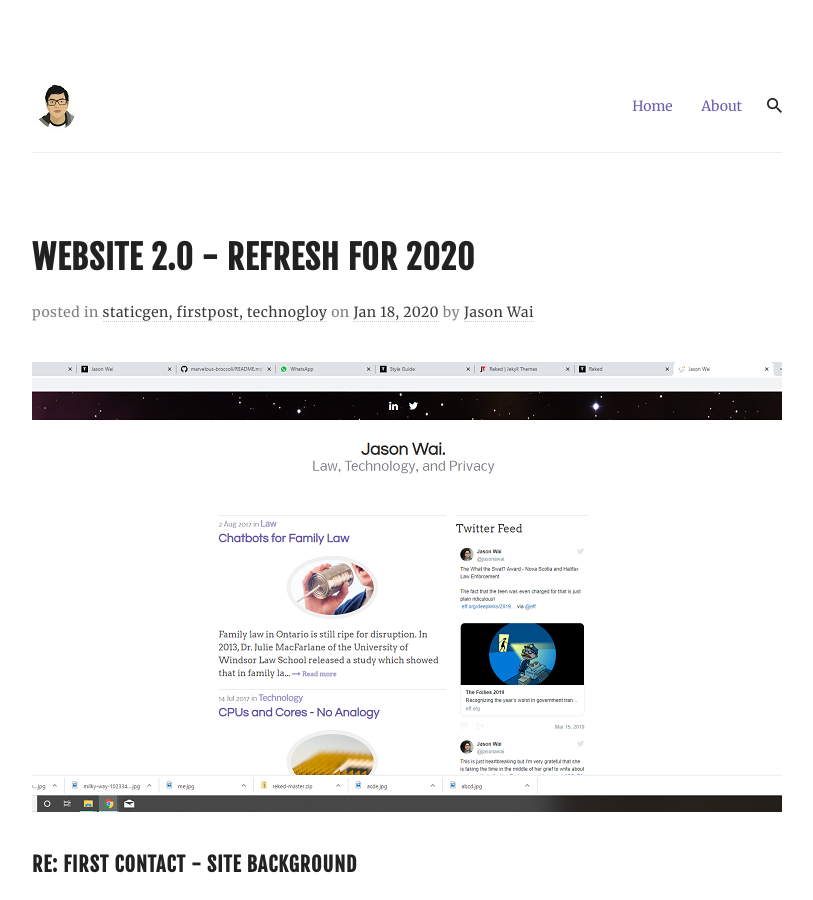
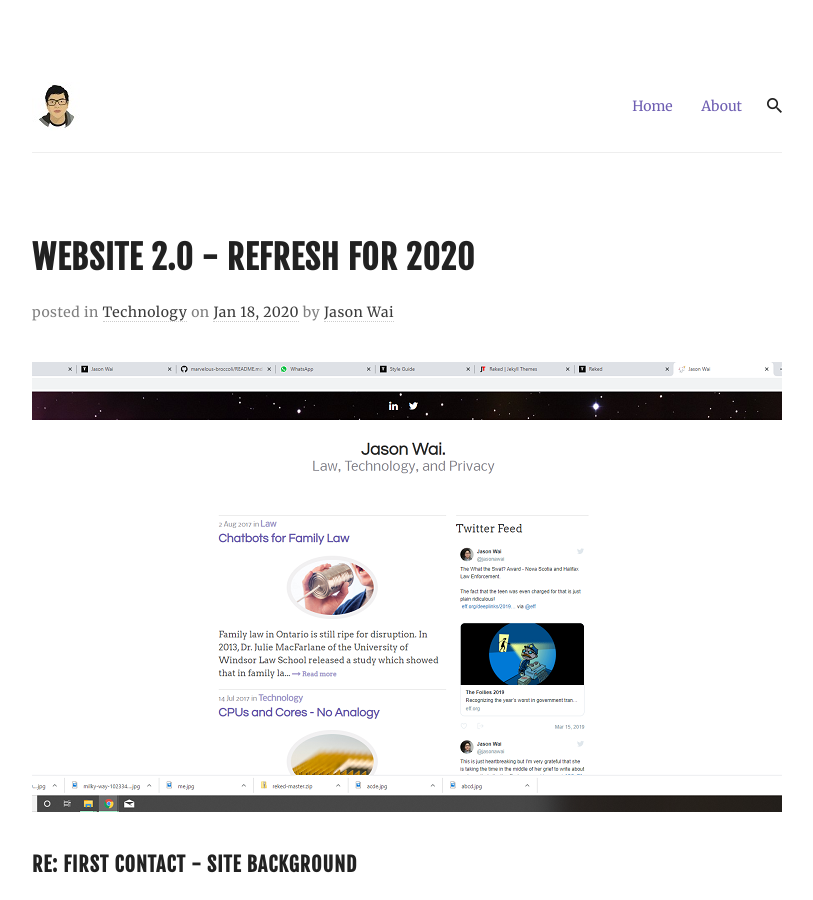
Before and after one commit to jawai/smiling-strawberry, a Jekyll site: the page built from _posts/2020-01-01-website-2-0-refresh-for-2020.md, in a window 1280 px wide and 900 px high. Shown: the whole window, without its empty margins (233-1046 px from the left). Built offline with Jekyll 4.4.1, drawn with Linux system fonts in a browser that asks for light colours; nearby versions of some CDN libraries; comment, search, counter and statistics services are not loaded.

Commit message:
Update from Forestry.io jawai updated _posts/2020-01-01-website-2-0-refresh-for-2020.md

```diff
--- a/_posts/2020-01-01-website-2-0-refresh-for-2020.md
+++ b/_posts/2020-01-01-website-2-0-refresh-for-2020.md
@@ -4,7 +4,7 @@ title: Website 2.0 - refresh for 2020
 date: 2020-01-18T05:00:00.000+00:00
 image: "/images/first-post-pre-x450.png"
 tags:
-- staticgen, firstpost, technogloy
+- Technology
 
 ---
 #### Re: First Contact - Site Background
```
